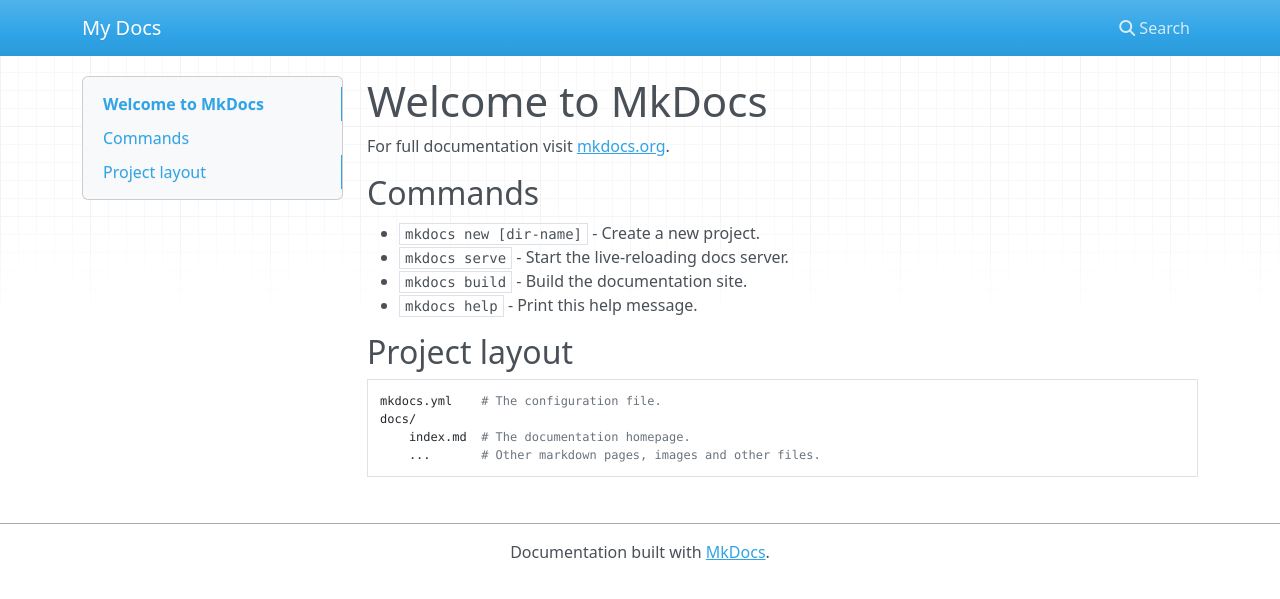
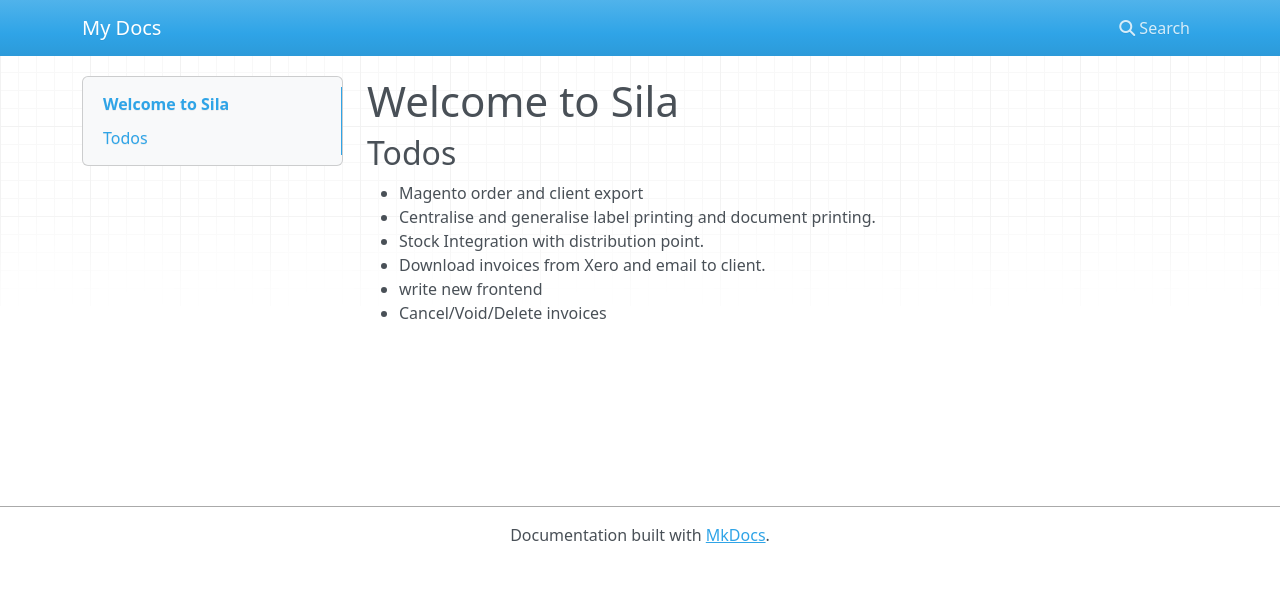
Before and after one commit to darkhorsedev0716/Django-Ecommerce, an MkDocs documentation site: the page built from docs/docs/index.md, in a window 1280 px wide. Shown: the top 599 px of the page. Built offline with MkDocs 1.6.1, drawn with Linux system fonts in a browser that asks for light colours; nearby versions of some CDN libraries.

```diff
--- a/docs/docs/index.md
+++ b/docs/docs/index.md
@@ -1,17 +1,10 @@
-# Welcome to MkDocs
+# Welcome to Sila
 
-For full documentation visit [mkdocs.org](http://mkdocs.org).
+## Todos
 
-## Commands
-
-* `mkdocs new [dir-name]` - Create a new project.
-* `mkdocs serve` - Start the live-reloading docs server.
-* `mkdocs build` - Build the documentation site.
-* `mkdocs help` - Print this help message.
-
-## Project layout
-
-    mkdocs.yml    # The configuration file.
-    docs/
-        index.md  # The documentation homepage.
-        ...       # Other markdown pages, images and other files.
+- Magento order and client export
+- Centralise and generalise label printing and document printing.
+- Stock Integration with distribution point.
+- Download invoices from Xero and email to client.
+- write new frontend
+- Cancel/Void/Delete invoices
```
Also changed, not shown: 1 other file.
